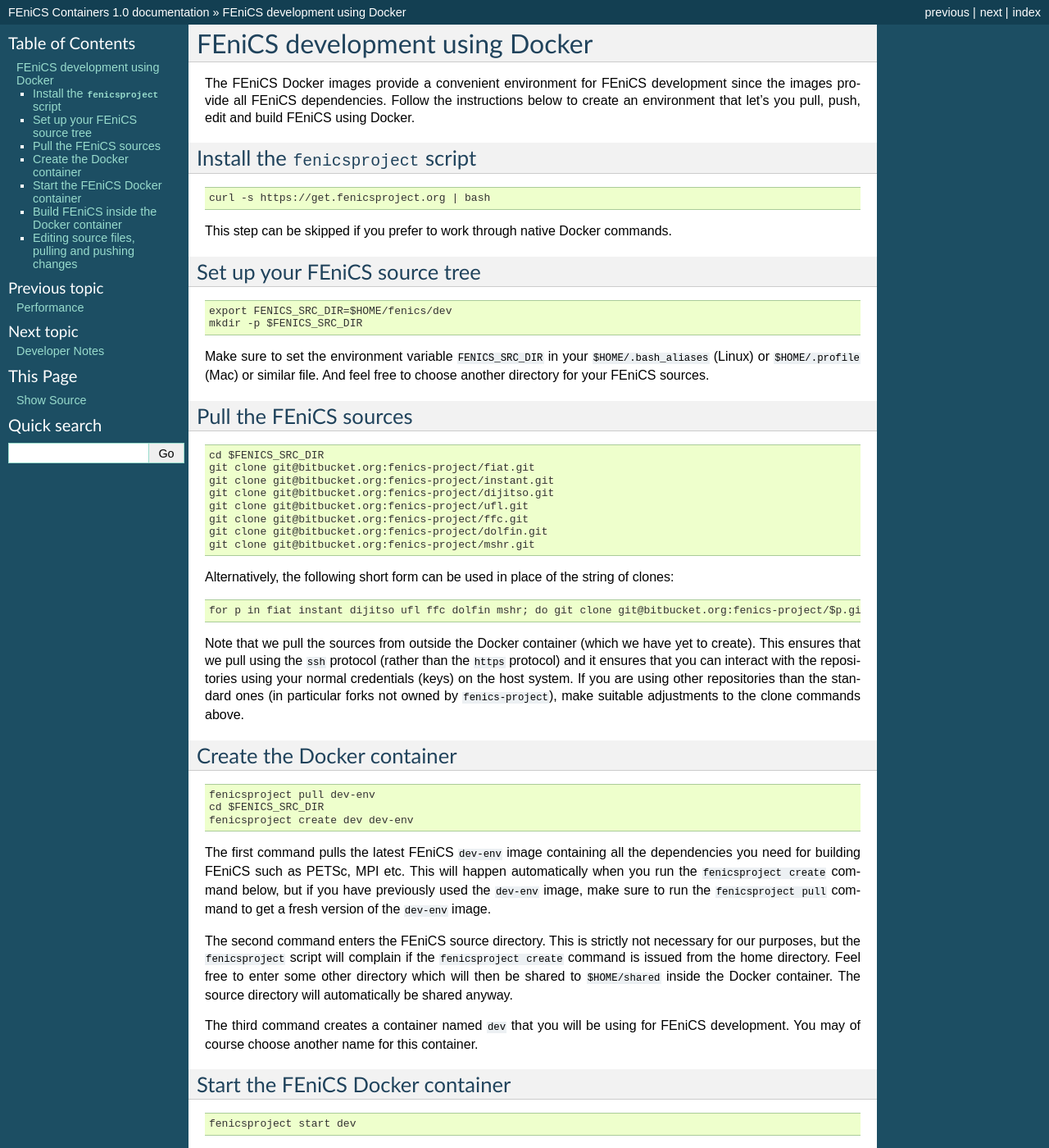
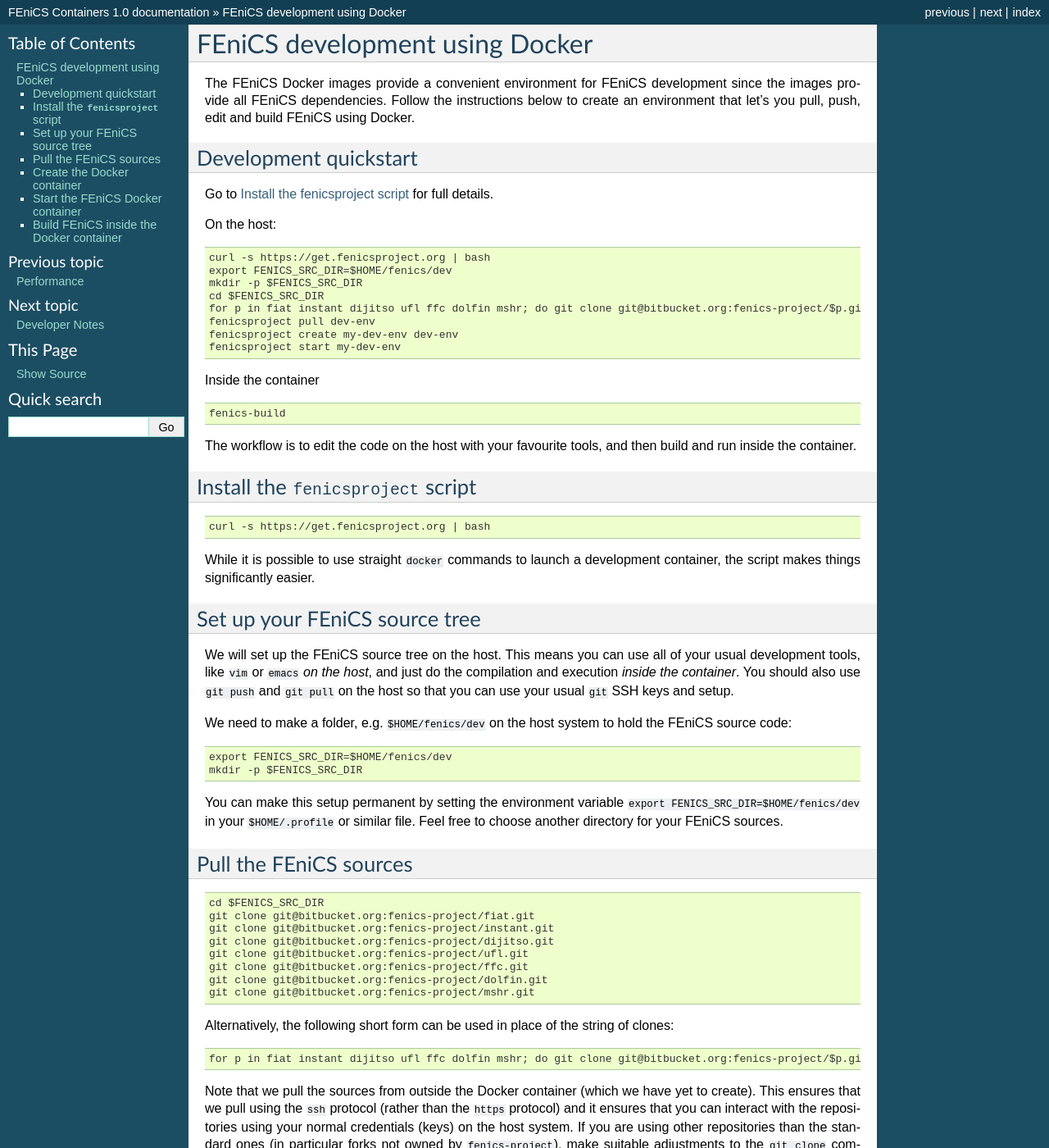
Before and after one commit to vacary/docker, a Sphinx documentation site: the page built from doc/source/developing.rst, in a window 1280 px wide and 1400 px high. Shown: the whole window at 82% size. Built offline with Sphinx 7.4.7, drawn with Linux system fonts in a browser that asks for light colours; some of the changed text lies outside the part shown.

Commit message:
Tweak new development docs [skip build].

```diff
--- a/doc/source/developing.rst
+++ b/doc/source/developing.rst
@@ -10,6 +10,35 @@
 the instructions below to create an environment that let's you pull,
 push, edit and build FEniCS using Docker.
 
+Development quickstart
+----------------------
+
+Go to :ref:`start_of_full_instructions` for full details.
+
+On the host:
+
+.. code-block:: console
+
+    curl -s https://get.fenicsproject.org | bash
+    export FENICS_SRC_DIR=$HOME/fenics/dev
+    mkdir -p $FENICS_SRC_DIR
+    cd $FENICS_SRC_DIR
+    for p in fiat instant dijitso ufl ffc dolfin mshr; do git clone git@bitbucket.org:fenics-project/$p.git; done
+    fenicsproject pull dev-env
+    fenicsproject create my-dev-env dev-env
+    fenicsproject start my-dev-env
+
+Inside the container
+
+.. code-block:: console
+
+    fenics-build
+
+The workflow is to edit the code on the host with your favourite
+tools, and then build and run inside the container.
+
+.. _start_of_full_instructions:
+
 Install the ``fenicsproject`` script
 ------------------------------------
 
@@ -17,20 +46,29 @@
 
     curl -s https://get.fenicsproject.org | bash
 
-This step can be skipped if you prefer to work through native Docker
-commands.
+While it is possible to use straight ``docker`` commands to launch a
+development container, the script makes things significantly easier.
 
 Set up your FEniCS source tree
 ------------------------------
+
+We will set up the FEniCS source tree on the host. This means you can
+use all of your usual development tools, like ``vim`` or ``emacs`` `on
+the host`, and just do the compilation and execution `inside the
+container`. You should also use ``git push`` and ``git pull`` on the
+host so that you can use your usual ``git`` SSH keys and setup.
+
+We need to make a folder, e.g. ``$HOME/fenics/dev`` on the host system
+to hold the FEniCS source code:
 
 .. code-block:: console
 
     export FENICS_SRC_DIR=$HOME/fenics/dev
     mkdir -p $FENICS_SRC_DIR
 
-Make sure to set the environment variable ``FENICS_SRC_DIR`` in your
-``$HOME/.bash_aliases`` (Linux) or ``$HOME/.profile`` (Mac) or similar
-file. And feel free to choose another directory for your FEniCS
+You can make this setup permanent by setting the environment variable
+``export FENICS_SRC_DIR=$HOME/fenics/dev`` in your ``$HOME/.profile``
+or similar file. Feel free to choose another directory for your FEniCS
 sources.
 
 Pull the FEniCS sources
@@ -60,41 +98,45 @@
 can interact with the repositories using your normal credentials
 (keys) on the host system. If you are using other repositories than
 the standard ones (in particular forks not owned by ``fenics-project``),
-make suitable adjustments to the clone commands above.
+make suitable adjustments to the ``git clone`` commands above.
 
 Create the Docker container
 ---------------------------
+
+We will now setup the development container using the ``fenicsproject``
+script.
 
 .. code-block:: console
 
     fenicsproject pull dev-env
     cd $FENICS_SRC_DIR
-    fenicsproject create dev dev-env
+    fenicsproject create my-dev-env dev-env
 
 The first command pulls the latest FEniCS ``dev-env`` image containing
-all the dependencies you need for building FEniCS such as PETSc, MPI
-etc. This will happen automatically when you run the ``fenicsproject
-create`` command below, but if you have previously used the ``dev-env``
-image, make sure to run the ``fenicsproject pull`` command to get a
-fresh version of the ``dev-env`` image.
+all the dependencies you need for building FEniCS such as PETSc and
+MPI. This will happen automatically when you run the ``fenicsproject
+create`` command below, but if you have previously used the
+``dev-env`` image, make sure to run the ``fenicsproject pull`` command
+to get the very latest version of the ``dev-env`` image.
 
-The second command enters the FEniCS source directory. This is
-strictly not necessary for our purposes, but the ``fenicsproject``
-script will complain if the ``fenicsproject create`` command is issued
-from the home directory. Feel free to enter some other directory which
-will then be shared to ``$HOME/shared`` inside the Docker
-container. The source directory will automatically be shared anyway.
+The second command enters the FEniCS source directory. This is not
+strictly necessary for our purposes, but the ``fenicsproject`` script
+will complain if the ``fenicsproject create`` command is issued from
+the home directory. Feel free to enter some other directory which will
+then be shared to ``$HOME/shared`` inside the Docker container. The
+source directory will automatically be shared anyway at
+``$HOME/local/src``.
 
-The third command creates a container named ``dev`` that you will be
-using for FEniCS development. You may of course choose another name
-for this container.
+The third command creates a container named ``my-dev-env`` that you
+will be using for FEniCS development. You may of course choose another
+name for this container.
 
 Start the FEniCS Docker container
 ---------------------------------
 
 .. code-block:: console
 
-    fenicsproject start dev
+    fenicsproject start my-dev-env
 
 This command will fire up the Docker container and we are ready to get
 going. The FEniCS source directory that we created previously will be
@@ -120,36 +162,8 @@
 that each repository happens to be located at.
 
 During development, you will likely need to rebuild and install a
-particular component repeatedly. For a Python component, such as FFC,
-this means entering the source directory and running the following
-command:
+particular component repeatedly. For example, to re-build ffc:
 
 .. code-block:: console
 
-    pip install --prefix=${FENICS_PREFIX} .
-
-.. note:: Do we need the full line: ``pip install --prefix=${FENICS_PREFIX} --no-deps --upgrade .``?
-
-For DOLFIN and mshr, enter the build directory and run ``make``, for
-example:
-
-.. code-block:: console
-
-    cd $FENICS_SRC_DIR/dolfin
-    cd build
-    make
-    make install
-
-.. note:: Consider adding a command ``fenics-build-component`` that takes care of this step and autodetects whether it's a Python or C++ project. This command may then be called from ``fenics-build``.
-
-Editing source files, pulling and pushing changes
--------------------------------------------------
-
-If you have followed the above instructions, you can interact with the
-source repositories using regular Git commands and edit the sources
-using your favorite editor (Emacs). Just make sure to interact with
-the repositories and edit the files on your `host system`; that is,
-don't try to push and pull from inside the Docker container. In other
-words, edit the files on your host system and build/run inside the
-container. This is easily done by keeping a terminal open with the
-``dev`` container running for building, testing and running the code.
+    fenics-build ffc
```
